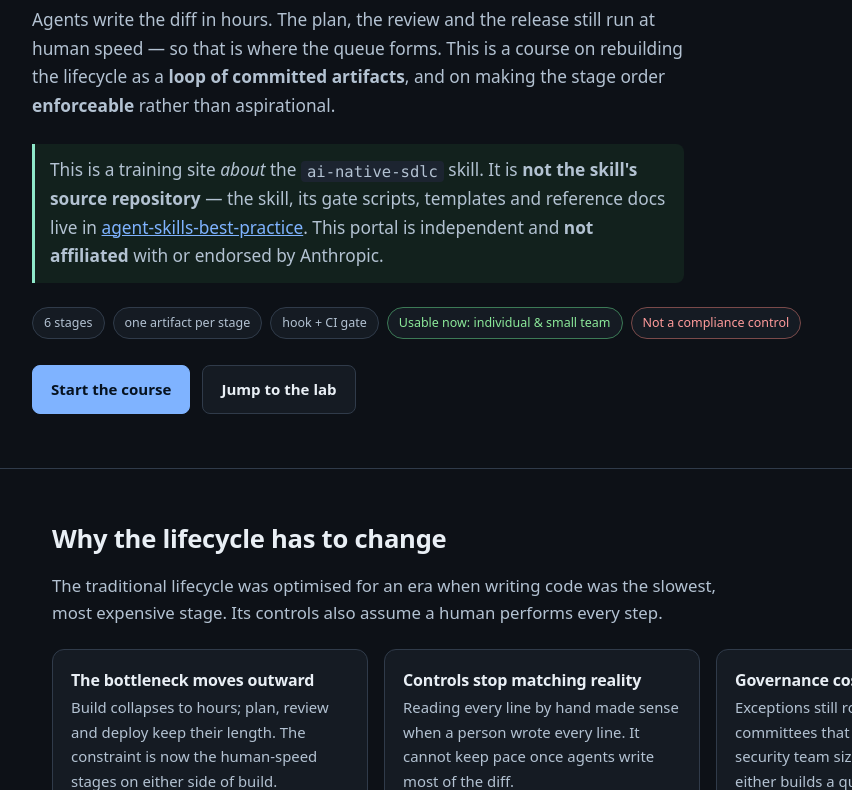
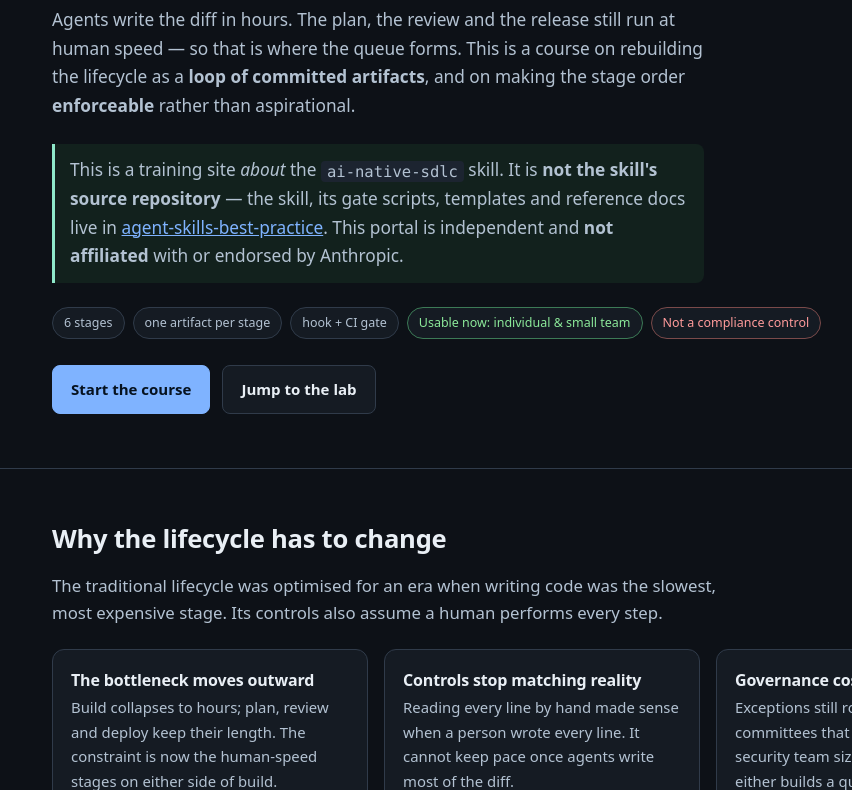
Before and after one commit to timwukp/ai-native-sdlc, a plain HTML site: page index.html in a window 1280 px wide. Shown: the part 338-1128 px from the top of the page, without its empty margins (98-950 px from the left). Drawn offline with Linux system fonts and the light colour scheme.

Commit message:
fix: preserve hero gutter at narrow widths

```diff
--- a/index.html
+++ b/index.html
@@ -42,7 +42,7 @@
   nav.top{display:grid;grid-template-columns:repeat(2,minmax(0,1fr));gap:4px 12px;padding-bottom:16px;font-size:.9rem}
   nav.top a{min-height:var(--touch-target);display:flex;align-items:center;color:var(--dim);text-decoration:none;overflow-wrap:anywhere}
   nav.top a:hover{color:var(--fg);text-decoration:underline}
-  .hero{padding:clamp(36px,8vw,48px) 0 clamp(42px,9vw,54px)}
+  .hero{padding-block:clamp(36px,8vw,48px) clamp(42px,9vw,54px)}
   .hero h1{font-size:clamp(1.9rem,4.4vw,3rem);margin:0 0 .5em;max-width:26ch}
   .hero p{max-width:66ch;color:var(--dim);font-size:1.08rem}
   .disambig{margin:24px 0 0;border-left:3px solid var(--acc2);background:#12211d;padding:12px 15px;border-radius:0 8px 8px 0;font-size:.94rem;color:#cfe9df;max-width:70ch}
```
